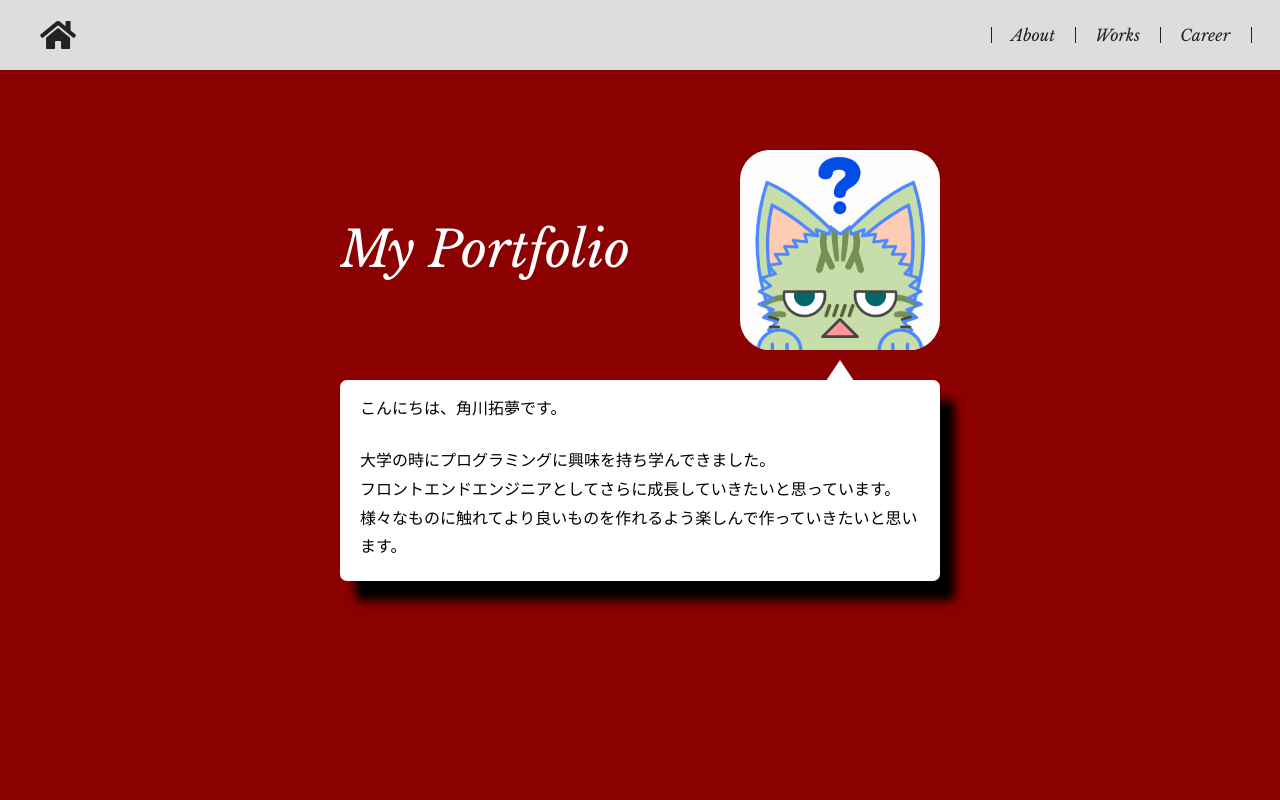
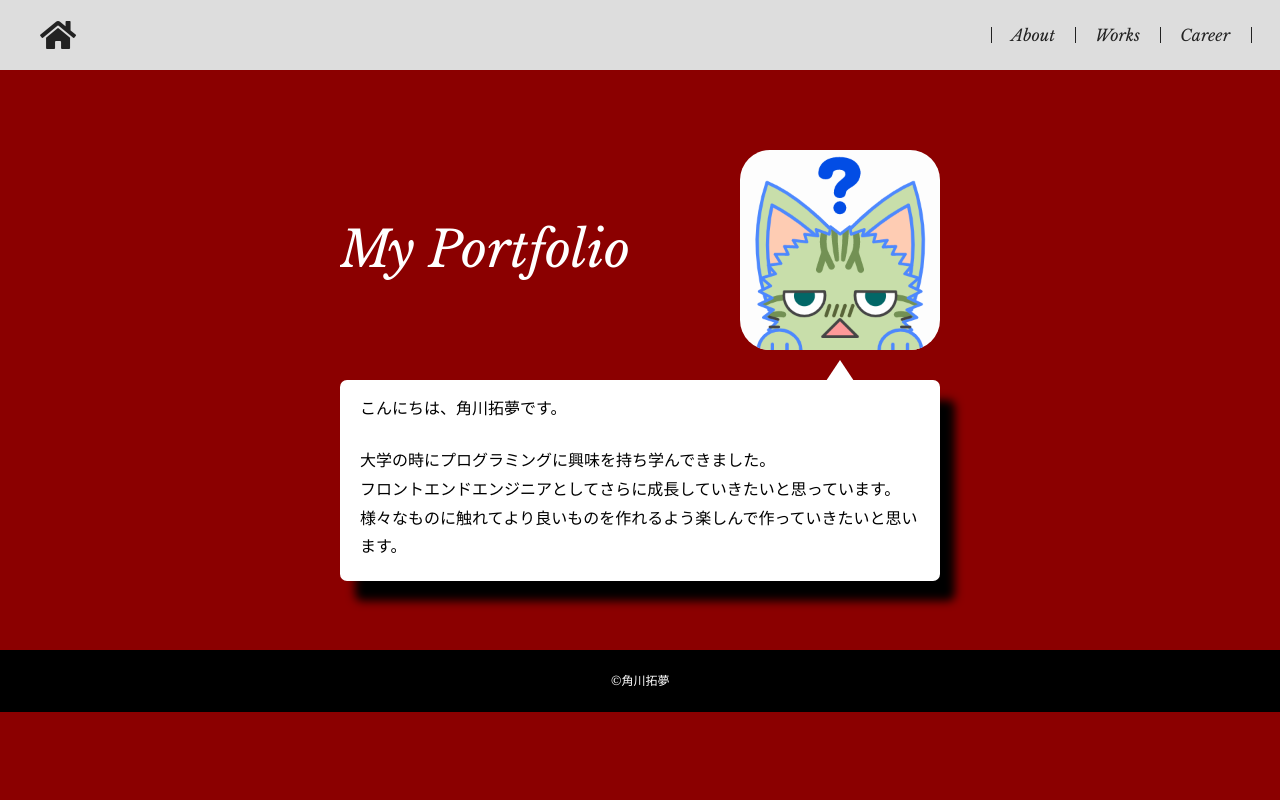
Before and after one commit to takumu1011/vue-test, a Vue app: page /#/ in a window 1280 px wide. Shown: the top 800 px of the page. Built offline with nearby package versions, Linux system fonts and the light colour scheme; the HTML template or start-up script is replaced by a standard one.

Commit message:
ajust fixed

```diff
--- a/src/App.vue
+++ b/src/App.vue
@@ -2,10 +2,12 @@
   <div class="vue">
     <Header></Header>
     <MyProfile></MyProfile>
-    <transition name="fade" mode="out-in">
-      <router-view></router-view>
-    </transition>
-    <Footer></Footer>
+    <div class="layer">
+      <transition name="fade" mode="out-in">
+        <router-view></router-view>
+      </transition>
+      <Footer></Footer>
+    </div>
   </div>
 </template>
 
@@ -34,6 +36,10 @@ export default {
   .vue {
     font-family: 'Libre Baskerville', serif;
   }
+  .layer {
+    width: 100%;
+    padding-top: 650px;
+  }
   .fade-enter {
     opacity: 0;
   }
--- a/src/components/Footer.vue
+++ b/src/components/Footer.vue
@@ -13,6 +13,8 @@ export default {
 
 <style lang="scss" scoped>
 .l-f {
+  position: relative;
+  z-index: 2;
   padding: 25px 0;
   color: #fff;
   background-color: #000;
--- a/src/components/MyProfile.vue
+++ b/src/components/MyProfile.vue
@@ -84,10 +84,12 @@ export default {
   }
 }
 .profile {
-  position:sticky;
-  top: 0px;
-  z-index: -1;
-  height: 150vh;
+  position: fixed;
+  top: 0;
+  left: 0;
+  right: 0;
+  bottom: 0;
+  overflow-y: auto;
   padding: 150px 0 0;
   transition: background-color 0.8s ease-out 0s;
   &__in {
@@ -131,7 +133,7 @@ export default {
 }
 @media screen and (max-width: 650px) {
   .profile {
-    padding: 80px 0 0;
+    padding: 80px 0 120px;
   }
   .profile__in {
     width: 300px;
--- a/src/views/About.vue
+++ b/src/views/About.vue
@@ -69,13 +69,13 @@
 
 <script>
 export default {
-
 }
 </script>
 
 <style lang="scss" scoped>
 .about{
   position: relative;
+  width: 100%;
   padding: 30px 0;
   background-color: #fff;
   &::before {
--- a/src/views/Home.vue
+++ b/src/views/Home.vue
@@ -1,25 +1,28 @@
 <template>
   <div class="home">
-    <section class="first">
+    <div class="home__in">
+    <section class="home-github">
     </section>
-    <section class="second">
+    <section class="home-scrapbox">
     </section>
-    <section class="third">
-    </section>
+    </div>
   </div>
 </template>
 
 
 <script>
 export default {
+  data() {
+    return {
 
+    }
+  },
 }
 </script>
 
 
 <style lang="scss" scoped>
 .home {
-  height: 100vh;
-  background: linear-gradient(-40deg, #87ceeb 5%, #fff);
+
 }
 </style>
--- a/src/views/Works.vue
+++ b/src/views/Works.vue
@@ -70,6 +70,7 @@ export default {
 
 <style lang="scss" scoped>
 .works {
+  position: relative;
   background-color: #000;
   &__ttl {
     margin: 20px;
```
Also changed, not shown: 25 other files (tests, documents, lock files or other folders).
